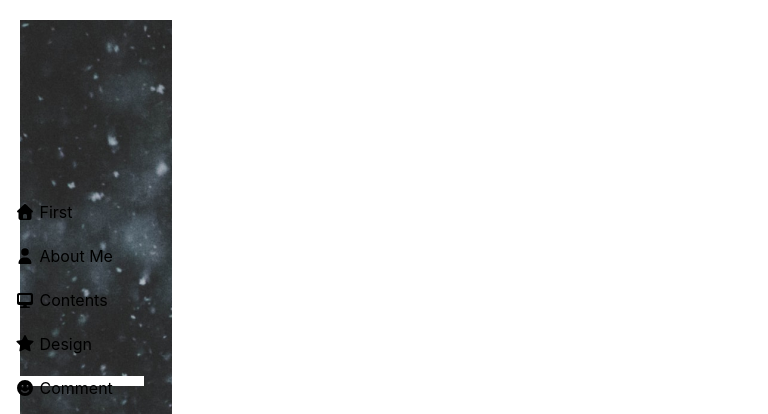
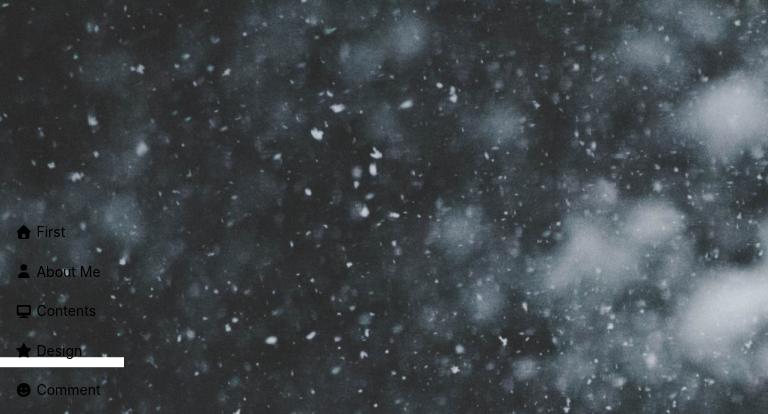
Before and after one commit to Clarity1111/portfolio, a plain HTML site: page index.html in a window 768 px wide. Shown: the top 414 px of the page. Drawn offline with nearby package versions, Linux system fonts and the light colour scheme; a web font is replaced by a local one.

Commit message:
Update style.css

```diff
--- a/css/style.css
+++ b/css/style.css
@@ -303,16 +303,16 @@ text-decoration:underline;
         font-size: 18px;
         line-height: 1.6;
         flex-direction: column;
-        margin: 10px auto;
+        margin: 0px auto;
     }
 }
 
 /* 테블릿 규격 */
 @media all and (min-width: 768px) and (max-width: 1199px) {
     body {
-        padding: 20px;
-        flex: 0 0 25%;
-        max-width: 25%;
+        font-size: 14px;
+        line-height: 1.4;
+        margin: 0 auto;
         flex-direction: column;
     }
 }
@@ -320,7 +320,8 @@ text-decoration:underline;
 /* 모바일 규격 */
 @media all and (max-width: 767px) {
     body {
-        display: block;
-        text-align: center;
+        font-size: 12px;
+        line-height: 1.3;
+        margin: 0;
     }
 }
```
